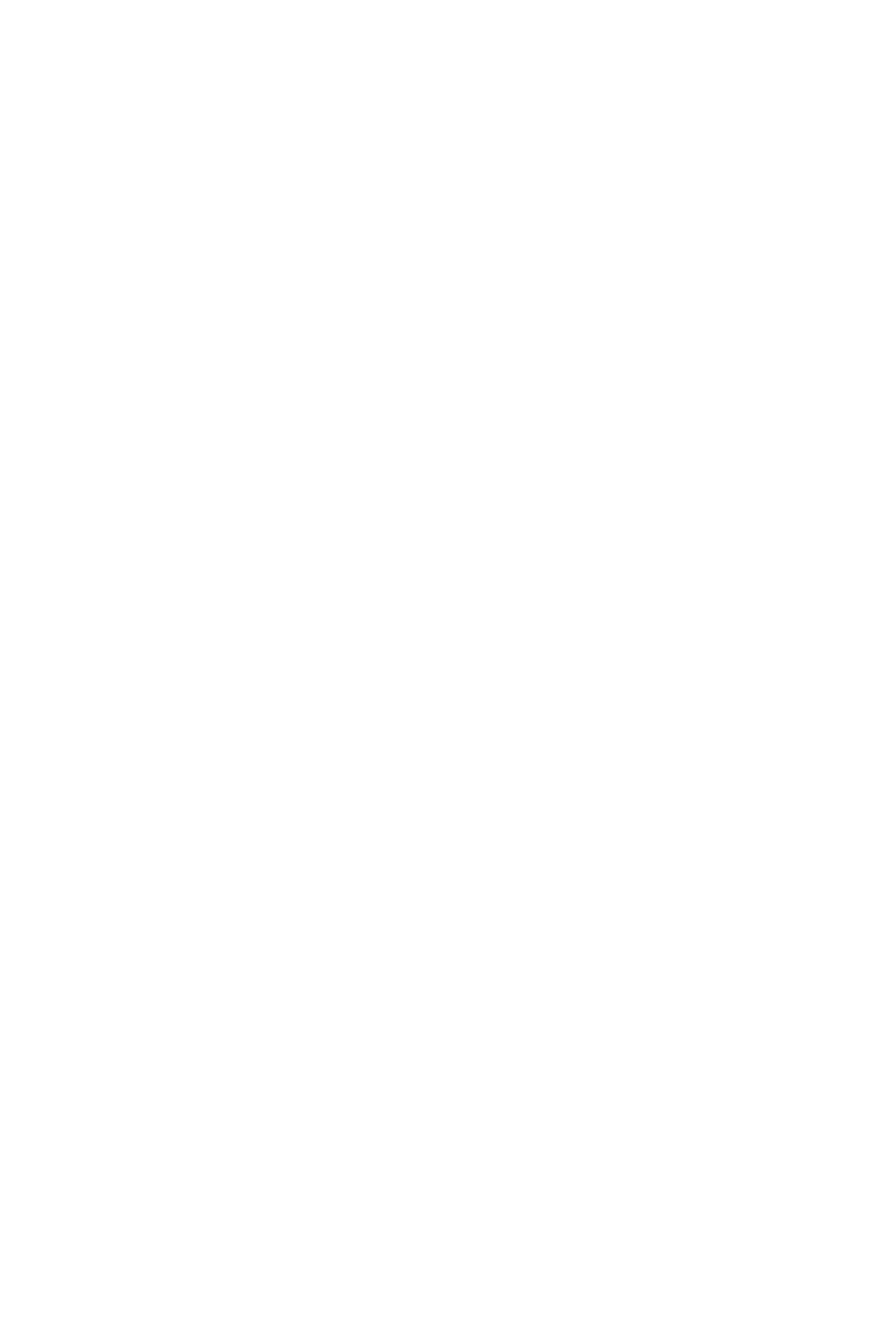
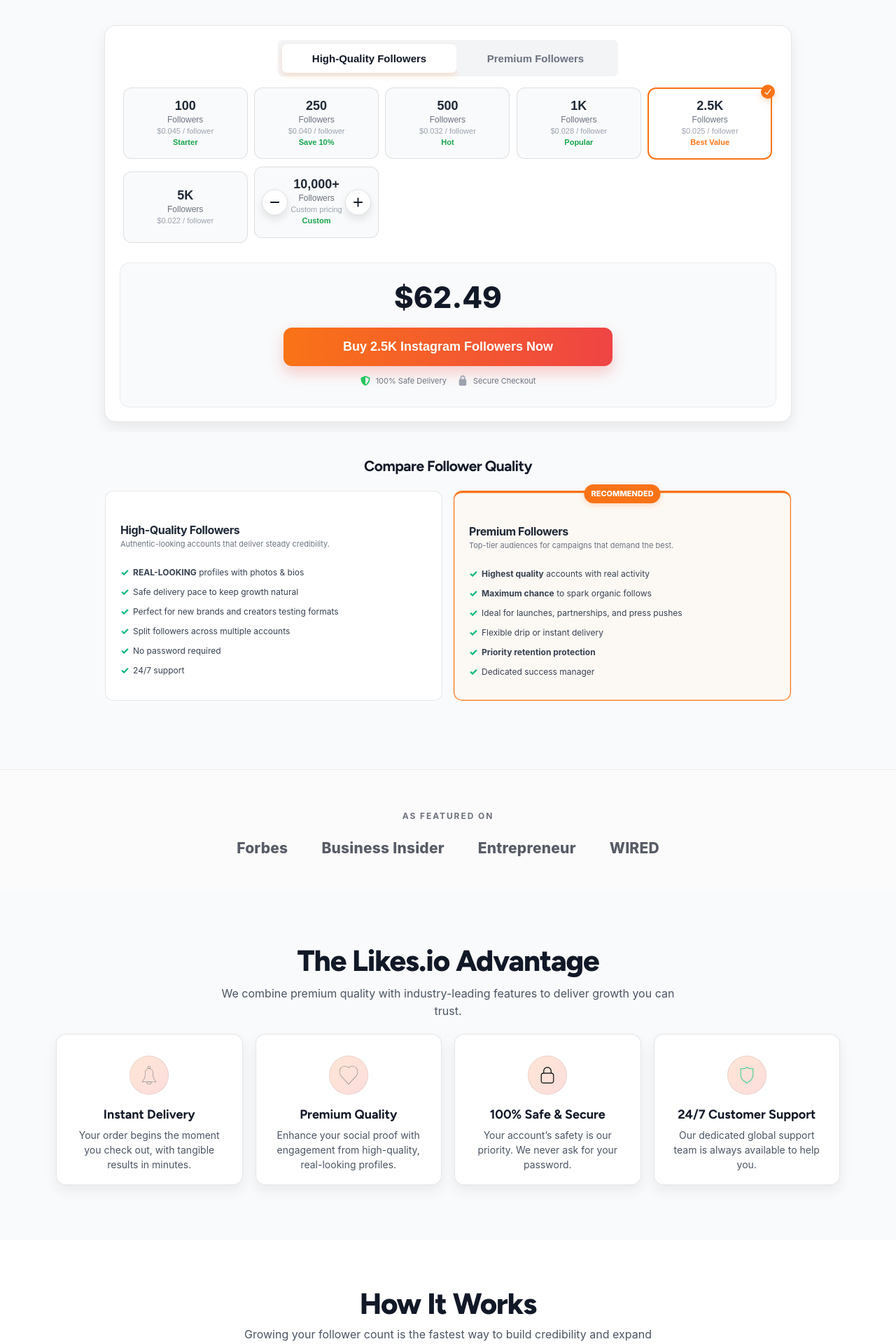
Before and after one commit to azursoldev/likes-io, a Next.js app: page /instagram/followers in a window 1280 px wide. Before the commit this address had no page. Shown: the part 780-2700 px from the top of the page at 70% size. Before the commit the page ends 800 px from the top, so only its background shows below. Built offline with nearby package versions, Linux system fonts and the light colour scheme; a web font is replaced by a local one.

Commit message:
Buy Instagram Followers Done

```diff
--- a/app/components/Header.tsx
+++ b/app/components/Header.tsx
@@ -27,7 +27,7 @@ export default function Header() {
               <div className="nav-dropdown-wrap">
                 <div className="nav-dropdown">
                   <a href="/instagram/likes">Buy Instagram Likes</a>
-                  <a href="#">Buy Instagram Followers</a>
+                  <a href="/instagram/followers">Buy Instagram Followers</a>
                   <a href="#">Buy Instagram Views</a>
                 </div>
               </div>
--- /dev/null
+++ b/app/instagram/followers/page.tsx
@@ -0,0 +1,191 @@
+import type { Metadata } from "next";
+
+import Header from "../../components/Header";
+import Footer from "../../components/Footer";
+import ServiceHero from "../../components/ServiceHero";
+import AssuranceCard from "../../components/AssuranceCard";
+import PackagesSelector, { type PackageTabConfig } from "../../components/PackagesSelector";
+import QualityCompare from "../../components/QualityCompare";
+import FeaturedOn from "../../components/FeaturedOn";
+import AdvantageSection from "../../components/AdvantageSection";
+import HowItWorksSection from "../../components/HowItWorksSection";
+import ReviewsSection, { type ReviewItem } from "../../components/ReviewsSection";
+import FAQSection, { type FAQItem } from "../../components/FAQSection";
+import MoreServicesCTA, { type CTAButton } from "../../components/MoreServicesCTA";
+import { faEye } from "@fortawesome/free-regular-svg-icons";
+import { faThumbsUp } from "@fortawesome/free-solid-svg-icons";
+
+export const metadata: Metadata = {
+  title: "Buy Instagram Followers | Likes.io",
+  description: "Gain instant authority with high-quality Instagram followers delivered safely and naturally. Boost social proof, attract partnerships, and unlock organic growth.",
+};
+
+const INSTAGRAM_FOLLOWER_TABS: PackageTabConfig[] = [
+  {
+    id: "high",
+    label: "High-Quality Followers",
+    packages: [
+      { qty: 100, perLike: "$0.045 / follower", price: "$4.49", offText: "Starter" },
+      { qty: 250, perLike: "$0.040 / follower", price: "$9.99", offText: "Save 10%" },
+      { qty: 500, perLike: "$0.032 / follower", price: "$15.99", strike: "$22.99", save: "You Save $7.00", offText: "Hot" },
+      { qty: "1K", perLike: "$0.028 / follower", price: "$27.99", offText: "Popular" },
+      { qty: "2.5K", perLike: "$0.025 / follower", price: "$62.49", offText: "Best Value" },
+      { qty: "5K", perLike: "$0.022 / follower", price: "$109.99" },
+      { qty: "10,000+", perLike: "Custom pricing", price: "$—", offText: "Custom" },
+    ],
+  },
+  {
+    id: "premium",
+    label: "Premium Followers",
+    packages: [
+      { qty: 100, perLike: "$0.065 / follower", price: "$6.49", offText: "Higher Retention" },
+      { qty: 250, perLike: "$0.058 / follower", price: "$14.49" },
+      { qty: 500, perLike: "$0.050 / follower", price: "$24.99", strike: "$34.99", save: "You Save $10.00", offText: "Hot" },
+      { qty: "1K", perLike: "$0.042 / follower", price: "$41.99", offText: "Recommended" },
+      { qty: "2.5K", perLike: "$0.038 / follower", price: "$94.99" },
+      { qty: "5K", perLike: "$0.034 / follower", price: "$169.99" },
+      { qty: "10,000+", perLike: "Concierge pricing", price: "$—", offText: "Custom" },
+    ],
+  },
+];
+
+const QUALITY_COLUMNS = [
+  {
+    title: "High-Quality Followers",
+    subtitle: "Authentic-looking accounts that deliver steady credibility.",
+    bullets: [
+      "<strong>REAL-LOOKING</strong> profiles with photos & bios",
+      "Safe delivery pace to keep growth natural",
+      "Perfect for new brands and creators testing formats",
+      "Split followers across multiple accounts",
+      "No password required",
+      "24/7 support",
+    ],
+  },
+  {
+    title: "Premium Followers",
+    subtitle: "Top-tier audiences for campaigns that demand the best.",
+    bullets: [
+      "<strong>Highest quality</strong> accounts with real activity",
+      "<strong>Maximum chance</strong> to spark organic follows",
+      "Ideal for launches, partnerships, and press pushes",
+      "Flexible drip or instant delivery",
+      "<strong>Priority retention protection</strong>",
+      "Dedicated success manager",
+    ],
+    highlight: true,
+    badge: "RECOMMENDED",
+  },
+];
+
+const INSTAGRAM_STEPS = [
+  {
+    title: "1. Select Your Package",
+    description: "Choose the number of high-quality or premium followers you need to hit your growth goals.",
+  },
+  {
+    title: "2. Provide Your Username",
+    description: "Enter your Instagram username. We never ask for passwords or intrusive permissions.",
+  },
+  {
+    title: "3. Watch Your Account Grow",
+    description: "Complete the secure checkout and see your follower count rise naturally and reliably.",
+  },
+];
+
+const INSTAGRAM_REVIEWS: ReviewItem[] = [
+  {
+    handle: "@StyleEdit",
+    role: "Verified Buyer",
+    text: "The boost in followers helped us land collaborations faster. Everything looked organic and delivered in hours.",
+  },
+  {
+    handle: "@MealPrep_Fitness",
+    role: "Verified Buyer",
+    text: "I finally crossed 10K followers and unlocked swipe-up links. Likes.io made it effortless and safe.",
+  },
+  {
+    handle: "@MusicMaven",
+    role: "Verified Buyer",
+    text: "Industry outreach is so much easier now. The social proof from these followers helps every pitch.",
+  },
+];
+
+const INSTAGRAM_FAQS: FAQItem[] = [
+  {
+    q: "Why should I buy Instagram followers?",
+    a: "A higher follower count instantly increases trust, attracts partnerships, and helps your content perform better in Explore and search.",
+  },
+  {
+    q: "How long does it take to get the Instagram followers?",
+    a: "Delivery typically starts within minutes. Depending on your package size, completion can take from an hour to a couple of days for maximum safety.",
+  },
+  {
+    q: "What happens if the Instagram followers I bought unfollow me?",
+    a: "We include retention protection. If you notice drops beyond natural variation, contact support for a quick refill.",
+  },
+  {
+    q: "Is it safe to buy followers on Instagram?",
+    a: "Yes. We never ask for your password and follow secure delivery practices that keep your account compliant.",
+  },
+  {
+    q: "Does a higher follower count really drive more organic followers?",
+    a: "Yes. Social proof encourages real users to follow you, especially when they see strong engagement levels.",
+  },
+  {
+    q: "What is the difference between High-Quality and Premium followers?",
+    a: "Premium followers provide the highest retention and activity. High-Quality followers are budget-friendly while still looking authentic.",
+  },
+];
+
+const CTA_BUTTONS: CTAButton[] = [
+  { href: "/instagram/likes", label: "BUY LIKES", icon: faThumbsUp },
+  { href: "/instagram/views", label: "BUY VIEWS", icon: faEye },
+];
+
+export default function Page() {
+  return (
+    <>
+      <Header />
+      <ServiceHero
+        title="Buy Instagram Followers & Become an Authority"
+        subtitle="Gain instant credibility with high-quality, real followers delivered safely in minutes. A strong follower count is the ultimate social proof to attract organic growth and unlock new revenue streams."
+        rating="4.98/5"
+        basedon="based on"
+        reviewss="1,823+ reviews"
+      />
+      <AssuranceCard />
+      <PackagesSelector
+        tabsConfig={INSTAGRAM_FOLLOWER_TABS}
+        metricLabel="Followers"
+        defaultQtyTarget="2.5K"
+        ctaTemplate="Buy {qty} Instagram Followers Now"
+      />
+      <QualityCompare title="Compare Follower Quality" columns={QUALITY_COLUMNS} />
+      <FeaturedOn />
+      <AdvantageSection />
+      <HowItWorksSection
+        title="How It Works"
+        subtitle="Growing your follower count is the fastest way to build credibility and expand your reach. See how simple it is to get started."
+        steps={INSTAGRAM_STEPS}
+      />
+      <ReviewsSection
+        title="Loved by Creators Worldwide"
+        subtitle="Real reviews from creators and brands who've seen incredible growth with our services."
+        reviews={INSTAGRAM_REVIEWS}
+      />
+      <FAQSection
+        title="Frequently Asked Questions"
+        subtitle="Have questions? We've got answers. If you don't see your question here, feel free to contact us."
+        faqs={INSTAGRAM_FAQS}
+      />
+      <MoreServicesCTA
+        title="More Growth Services from Likes.io"
+        highlight="Services"
+        body="Instagram followers are powerful tools, but they're not the only engagements available from Likes.io. Pair them with targeted likes or views to keep your engagement metrics even more balanced."
+        buttons={CTA_BUTTONS}
+      />
+      <Footer />
+    </>
+  );
+}
```
